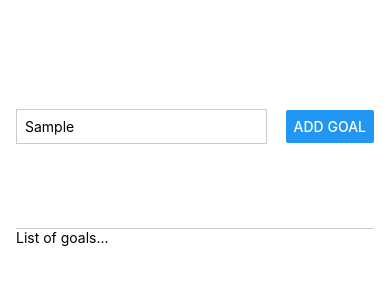
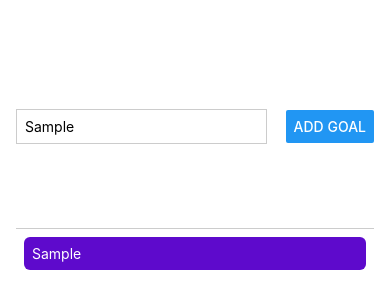
Before and after one commit to painghtetaung/RNCourse, a React Native app: screen / in a window 390 px wide. Both pictures are taken after typing "Sample" into the empty fields and a click on the button "ADD GOAL". Shown: the top 308 px of the page. Built offline with nearby package versions, Linux system fonts and the light colour scheme.

Commit message:
scroll view added

```diff
--- a/App.js
+++ b/App.js
@@ -1,11 +1,29 @@
 import { StatusBar } from "expo-status-bar";
-import { Button, StyleSheet, Text, TextInput, View } from "react-native";
-
-const goalInputHandler = (enteredText) => {
-	console.log(enteredText);
-};
+import {
+	Button,
+	StyleSheet,
+	Text,
+	TextInput,
+	View,
+	ScrollView,
+	FlatList,
+} from "react-native";
+import { useState } from "react";
 
 export default function App() {
+	const [enteredGoalText, setEnteredGoalText] = useState("");
+	const [courseGoals, setCourseGoals] = useState([]);
+	const goalInputHandler = (enteredText) => {
+		setEnteredGoalText(enteredText);
+	};
+
+	const addGoalHandler = () => {
+		setCourseGoals((currentCourseGoals) => [
+			...currentCourseGoals,
+			enteredGoalText,
+		]);
+	};
+
 	return (
 		<View style={styles.appContainer}>
 			<View style={styles.inputContainer}>
@@ -14,11 +32,19 @@
 					placeholder="Your course goal!"
 					onChangeText={goalInputHandler}
 				/>
-				<Button title="Add Goal" />
+				<Button title="Add Goal" onPress={addGoalHandler} />
 			</View>
-			<View style={styles.goalsContainer}>
-				<Text>List of goals...</Text>
-			</View>
+			<view style={styles.goalsContainer}>
+				<ScrollView alwaysBounceVertical={false}>
+					{courseGoals.map((goal) => (
+						<>
+							<View style={styles.goalItem} key={goal}>
+								<Text style={styles.goalText}>{goal}</Text>
+							</View>
+						</>
+					))}
+				</ScrollView>
+			</view>
 		</View>
 	);
 }
@@ -48,6 +74,15 @@
 	goalsContainer: {
 		flex: 4,
 	},
+	goalItem: {
+		margin: 8,
+		padding: 8,
+		borderRadius: 6,
+		backgroundColor: "#5e0acc",
+	},
+	goalText: {
+		color: "white",
+	},
 });
 
 // const custumStyles = StyleSheet.create({
```
